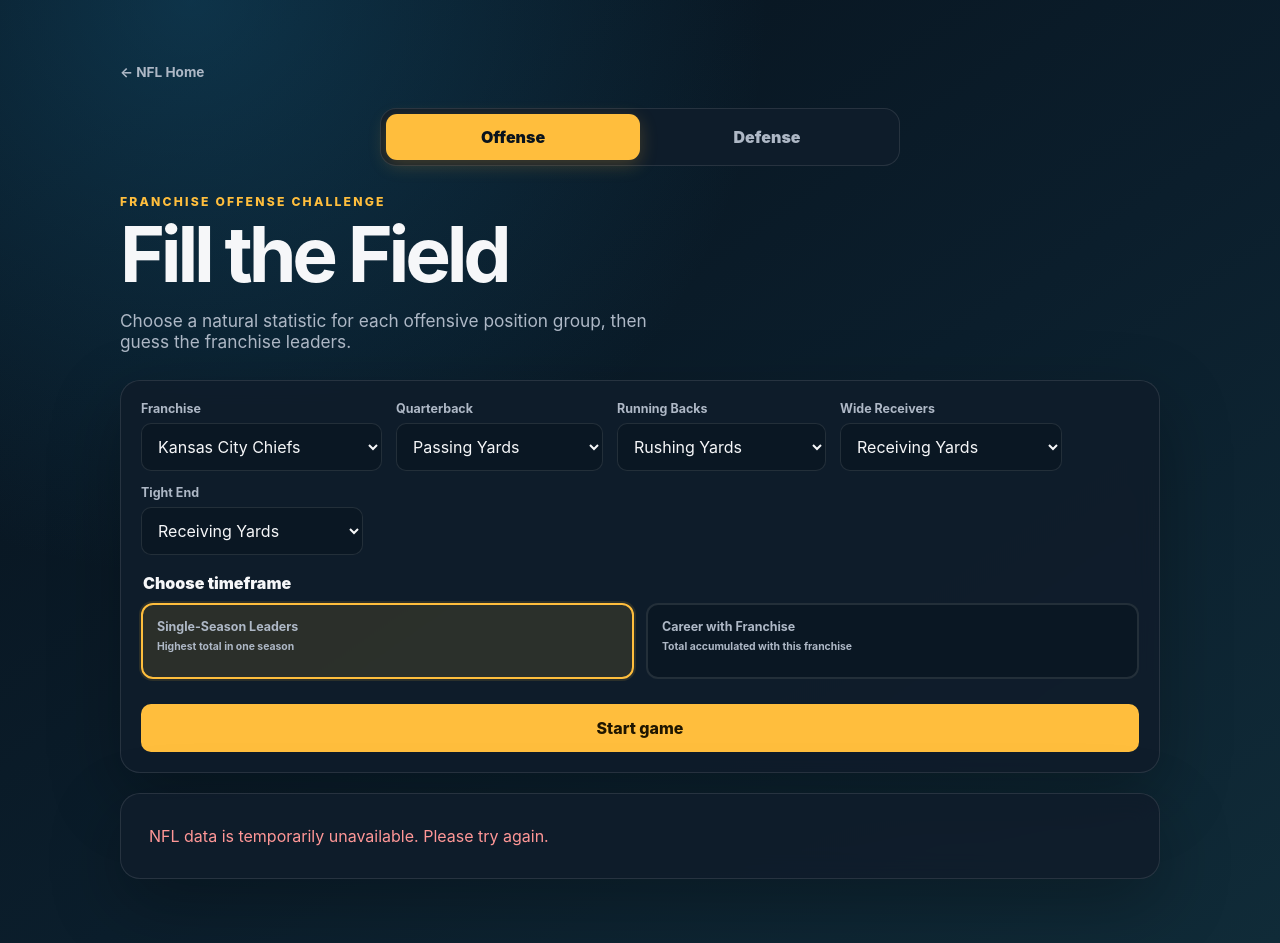
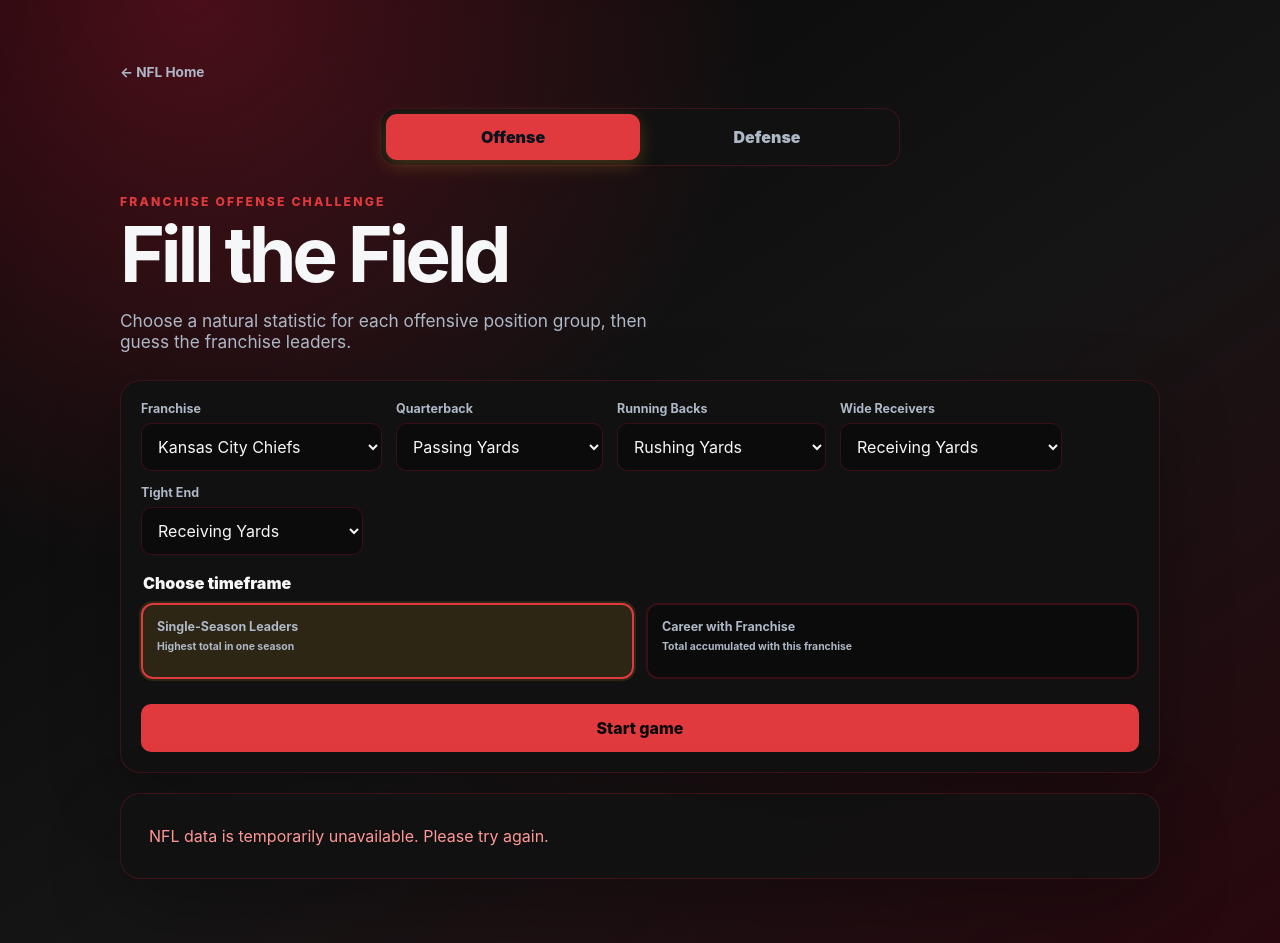
Before and after one commit to Kreeger21/top-ten-sports, a Flask app: page /nfl/fill-the-field in a window 1280 px wide. Run offline with Flask 3, Linux system fonts and the light colour scheme; data that the repository does not hold is empty.

Commit message:
Add league-specific UI themes

```diff
--- a/app.py
+++ b/app.py
@@ -30,6 +30,18 @@ app.config.update(
     SESSION_COOKIE_SAMESITE="Lax",
 )
 app.secret_key = os.environ.get("FLASK_SECRET_KEY", "top-ten-sports-local-development")
+
+
+@app.context_processor
+def league_theme():
+    """Give every sport route a consistent, league-specific visual identity."""
+    path = request.path
+    if path.startswith("/college-football"):
+        return {"theme_class": "theme-cfb"}
+    for sport_key in ("mlb", "nfl", "nba"):
+        if path.startswith(f"/{sport_key}"):
+            return {"theme_class": f"theme-{sport_key}"}
+    return {"theme_class": ""}
 
 SPORTS = {
     "mlb": {"name": "MLB", "service": mlb_service, "min": 1901, "max": lambda: date.today().year},
--- a/static/styles.css
+++ b/static/styles.css
@@ -19,6 +19,41 @@ body {
     radial-gradient(circle at 15% 0%, rgba(24, 105, 145, 0.38), transparent 36rem),
     linear-gradient(145deg, #07111b 0%, #0b1e2c 55%, #102b38 100%);
 }
+
+/* League identities: Yankees, Falcons, Knicks, and Mississippi State. */
+body.theme-mlb {
+  --accent: #c4ced4;
+  --accent-dark: #0c2340;
+  --panel: rgba(12, 35, 64, .92);
+  --line: rgba(196, 206, 212, .2);
+  background: radial-gradient(circle at 15% 0%, rgba(196, 206, 212, .22), transparent 36rem), linear-gradient(145deg, #050d18 0%, #0c2340 58%, #132f4c 100%);
+}
+body.theme-nfl {
+  --accent: #e03a3e;
+  --accent-dark: #090909;
+  --panel: rgba(18, 18, 18, .93);
+  --line: rgba(167, 25, 48, .3);
+  background: radial-gradient(circle at 15% 0%, rgba(167, 25, 48, .42), transparent 36rem), linear-gradient(145deg, #050505 0%, #151515 55%, #28080e 100%);
+}
+body.theme-nba {
+  --accent: #f58426;
+  --accent-dark: #071b3f;
+  --panel: rgba(0, 43, 92, .93);
+  --line: rgba(245, 132, 38, .25);
+  background: radial-gradient(circle at 15% 0%, rgba(245, 132, 38, .35), transparent 36rem), linear-gradient(145deg, #06152f 0%, #002b5c 58%, #071f45 100%);
+}
+body.theme-cfb {
+  --accent: #ffffff;
+  --accent-dark: #5d1725;
+  --panel: rgba(93, 23, 37, .93);
+  --line: rgba(255, 255, 255, .22);
+  background: radial-gradient(circle at 15% 0%, rgba(255, 255, 255, .16), transparent 36rem), linear-gradient(145deg, #240910 0%, #5d1725 58%, #3d0f19 100%);
+}
+
+body.theme-mlb input, body.theme-mlb select, body.theme-mlb .locked-option, body.theme-mlb .check-menu summary, body.theme-mlb .check-menu-options, body.theme-mlb .war-mode-option span { background: #081a2d; }
+body.theme-nfl input, body.theme-nfl select, body.theme-nfl .locked-option, body.theme-nfl .check-menu summary, body.theme-nfl .check-menu-options, body.theme-nfl .war-mode-option span { background: #0b0b0b; }
+body.theme-nba input, body.theme-nba select, body.theme-nba .locked-option, body.theme-nba .check-menu summary, body.theme-nba .check-menu-options, body.theme-nba .war-mode-option span { background: #061d3b; }
+body.theme-cfb input, body.theme-cfb select, body.theme-cfb .locked-option, body.theme-cfb .check-menu summary, body.theme-cfb .check-menu-options, body.theme-cfb .war-mode-option span { background: #300c14; }
 
 .page-shell { width: min(1040px, calc(100% - 32px)); margin: 0 auto; padding: 64px 0; }
 .top-nav { display: flex; justify-content: space-between; align-items: center; margin-bottom: 28px; }
--- a/templates/awards.html
+++ b/templates/awards.html
@@ -6,7 +6,7 @@
   <title>Award Winners · {{ sport_name }} Top Ten</title>
   <link rel="stylesheet" href="{{ url_for('static', filename='styles.css') }}">
 </head>
-<body>
+<body class="{{ theme_class }}">
   <main class="page-shell">
     <nav class="top-nav"><a href="{{ url_for(home_endpoint) }}">← {{ sport_name }} Home</a></nav>
 
--- a/templates/career_guess_player.html
+++ b/templates/career_guess_player.html
@@ -1,5 +1,5 @@
 <!doctype html><html lang="en"><head><meta charset="utf-8"><meta name="viewport" content="width=device-width, initial-scale=1"><title>Guess the Player · {{ sport_name }}</title><link rel="stylesheet" href="{{ url_for('static', filename='styles.css') }}"></head>
-<body><main class="page-shell"><nav class="top-nav"><a href="{{ url_for(home_endpoint) }}">← {{ sport_name }} Home</a></nav>
+<body class="{{ theme_class }}"><main class="page-shell"><nav class="top-nav"><a href="{{ url_for(home_endpoint) }}">← {{ sport_name }} Home</a></nav>
 <header class="hero challenge-hero"><p class="eyebrow">Career Journey Challenge</p><h1>Guess the Player</h1><p class="intro">Use the season-by-season team history and career totals to identify the {{ sport_name }} player.</p></header>
 <nav class="difficulty-switch" aria-label="Choose difficulty">{% for key,option in difficulties.items() %}<a class="{% if difficulty == key %}active{% endif %}" {% if difficulty == key %}aria-current="page"{% endif %} href="{{ url_for(game_endpoint, difficulty=key, new=1) }}"><strong>{{ option.label }}</strong><small>{{ option.description }}</small></a>{% endfor %}</nav>
 <section class="card player-career-summary generic-career-summary"><div><span>Career span</span><strong>{{ career.years }}</strong></div><div><span>Seasons</span><strong>{{ career.seasons }}</strong></div><div><span>Primary position</span><strong>{{ career.position }}</strong></div><div{% if finished %} class="player-reveal"{% endif %}><span>The player</span><strong>{% if finished %}{{ career.name }}{% else %}Mystery player{% endif %}</strong></div></section>
--- a/templates/cfb_defense_field.html
+++ b/templates/cfb_defense_field.html
@@ -1,5 +1,5 @@
 <!doctype html><html lang="en"><head><meta charset="utf-8"><meta name="viewport" content="width=device-width, initial-scale=1"><title>Fill the Field · College Football</title><link rel="stylesheet" href="{{ url_for('static', filename='styles.css') }}"></head>
-<body><main class="page-shell">
+<body class="theme-cfb"><main class="page-shell">
   <nav class="top-nav"><a href="{{ url_for('cfb_home') }}">← College Football Home</a></nav>
   <nav class="field-side-switch" aria-label="Choose side of the ball"><a href="{{ url_for('cfb_fill_field', team=team_key, timeframe=timeframe) }}">Offense</a><a class="active" aria-current="page" href="{{ url_for('cfb_defense_field', team=team_key, timeframe=timeframe) }}">Defense</a></nav>
   <header class="hero challenge-hero"><p class="eyebrow">Program Defense Challenge</p><h1>Fill the Field</h1><p class="intro">Choose a statistic for each position group, then guess the program leaders who fill the defense.</p></header>
--- a/templates/cfb_fill_field.html
+++ b/templates/cfb_fill_field.html
@@ -1,5 +1,5 @@
 <!doctype html><html lang="en"><head><meta charset="utf-8"><meta name="viewport" content="width=device-width, initial-scale=1"><title>Fill the Field · College Football</title><link rel="stylesheet" href="{{ url_for('static', filename='styles.css') }}"></head>
-<body><main class="page-shell">
+<body class="theme-cfb"><main class="page-shell">
   <nav class="top-nav"><a href="{{ url_for('cfb_home') }}">← College Football Home</a></nav>
   <nav class="field-side-switch" aria-label="Choose side of the ball"><a class="active" aria-current="page" href="{{ url_for('cfb_fill_field', team=team_key, timeframe=timeframe) }}">Offense</a><a href="{{ url_for('cfb_defense_field', team=team_key, timeframe=timeframe) }}">Defense</a></nav>
   <header class="hero challenge-hero"><p class="eyebrow">Program Offense Challenge</p><h1>Fill the Field</h1><p class="intro">Choose a natural statistic for each offensive position group, then guess the program leaders.</p></header>
--- a/templates/challenge.html
+++ b/templates/challenge.html
@@ -6,7 +6,7 @@
   <title>Top Ten Challenge · {{ sport_name }} Top Ten</title>
   <link rel="stylesheet" href="{{ url_for('static', filename='styles.css') }}">
 </head>
-<body>
+<body class="{{ theme_class }}">
   <main class="page-shell">
     <nav class="top-nav">
       <a href="{{ url_for(home_endpoint) }}">← {{ sport_name }} Home</a>
--- a/templates/home.html
+++ b/templates/home.html
@@ -6,7 +6,7 @@
   <title>{{ sport_name }} Top Ten</title>
   <link rel="stylesheet" href="{{ url_for('static', filename='styles.css') }}">
 </head>
-<body>
+<body class="{{ theme_class }}">
   <main class="page-shell home-shell">
     <header class="hero home-hero">
       <nav class="top-nav"><a href="{{ url_for('home') }}">← All sports</a></nav>
--- a/templates/index.html
+++ b/templates/index.html
@@ -6,7 +6,7 @@
   <title>{{ sport_name }} Top Ten</title>
   <link rel="stylesheet" href="{{ url_for('static', filename='styles.css') }}">
 </head>
-<body>
+<body class="{{ theme_class }}">
   <main class="page-shell">
     <nav class="top-nav">
       <a href="{{ url_for(home_endpoint) }}">← {{ sport_name }} Home</a>
--- a/templates/nba_fill_court.html
+++ b/templates/nba_fill_court.html
@@ -1,5 +1,5 @@
 <!doctype html><html lang="en"><head><meta charset="utf-8"><meta name="viewport" content="width=device-width, initial-scale=1"><title>Fill the Court · NBA Top Ten</title><link rel="stylesheet" href="{{ url_for('static', filename='styles.css') }}"></head>
-<body><main class="page-shell">
+<body class="theme-nba"><main class="page-shell">
   <nav class="top-nav"><a href="{{ url_for('nba_home') }}">← NBA Home</a></nav>
   <header class="hero challenge-hero"><p class="eyebrow">Franchise Lineup Challenge</p><h1>Fill the Court</h1><p class="intro">Choose one statistic, then guess its franchise leader at all five positions.</p></header>
   <section class="card controls-card"><form method="get" class="diamond-controls"><div class="court-controls"><label for="nba-team-select"><span>Franchise</span><select id="nba-team-select" name="team">{% for key, team in teams.items() %}<option value="{{ key }}" {% if key == team_key %}selected{% endif %}>{{ team[0] }}</option>{% endfor %}</select></label><label for="court-stat-select"><span>Statistic</span><select id="court-stat-select" name="stat">{% for key, stat in stat_options.items() %}<option value="{{ key }}" {% if stat_key == key %}selected{% endif %}>{{ stat.label }}</option>{% endfor %}</select></label></div><fieldset class="war-mode-options"><legend>Choose timeframe</legend>{% for key, label in timeframe_options.items() %}<label class="war-mode-option"><input type="radio" name="timeframe" value="{{ key }}" {% if key == timeframe %}checked{% endif %}><span><strong>{{ label }}</strong><small>{% if key == 'single_season' %}Highest total in one regular season{% else %}Total accumulated with this franchise{% endif %}</small></span></label>{% endfor %}</fieldset><button type="submit">Start game</button></form></section>
--- a/templates/nba_guess_player.html
+++ b/templates/nba_guess_player.html
@@ -6,7 +6,7 @@
   <title>Guess the Player · NBA</title>
   <link rel="stylesheet" href="{{ url_for('static', filename='styles.css') }}">
 </head>
-<body>
+<body class="theme-nba">
 <main class="page-shell">
   <nav class="top-nav"><a href="{{ url_for('nba_home') }}">← NBA Home</a></nav>
   <header class="hero challenge-hero">
--- a/templates/nfl_defense_field.html
+++ b/templates/nfl_defense_field.html
@@ -1,5 +1,5 @@
 <!doctype html><html lang="en"><head><meta charset="utf-8"><meta name="viewport" content="width=device-width, initial-scale=1"><title>Fill the Field · NFL Top Ten</title><link rel="stylesheet" href="{{ url_for('static', filename='styles.css') }}"></head>
-<body><main class="page-shell">
+<body class="theme-nfl"><main class="page-shell">
   <nav class="top-nav"><a href="{{ url_for('nfl_home') }}">← NFL Home</a></nav>
   <nav class="field-side-switch" aria-label="Choose side of the ball"><a href="{{ url_for('nfl_fill_field', team=team_key, timeframe=timeframe) }}">Offense</a><a class="active" aria-current="page" href="{{ url_for('nfl_defense_field', team=team_key, timeframe=timeframe) }}">Defense</a></nav>
   <header class="hero challenge-hero"><p class="eyebrow">Franchise Defense Challenge</p><h1>Fill the Field</h1><p class="intro">Choose a statistic for each position group, then guess the franchise leaders who fill the defense.</p></header>
--- a/templates/nfl_fill_field.html
+++ b/templates/nfl_fill_field.html
@@ -1,5 +1,5 @@
 <!doctype html><html lang="en"><head><meta charset="utf-8"><meta name="viewport" content="width=device-width, initial-scale=1"><title>Fill the Field · NFL Top Ten</title><link rel="stylesheet" href="{{ url_for('static', filename='styles.css') }}"></head>
-<body><main class="page-shell">
+<body class="theme-nfl"><main class="page-shell">
   <nav class="top-nav"><a href="{{ url_for('nfl_home') }}">← NFL Home</a></nav>
   <nav class="field-side-switch" aria-label="Choose side of the ball"><a class="active" aria-current="page" href="{{ url_for('nfl_fill_field', team=team_key, timeframe=timeframe) }}">Offense</a><a href="{{ url_for('nfl_defense_field', team=team_key, timeframe=timeframe) }}">Defense</a></nav>
   <header class="hero challenge-hero"><p class="eyebrow">Franchise Offense Challenge</p><h1>Fill the Field</h1><p class="intro">Choose a natural statistic for each offensive position group, then guess the franchise leaders.</p></header>
--- a/templates/random_setup.html
+++ b/templates/random_setup.html
@@ -6,7 +6,7 @@
   <title>Quiz Your Friends · {{ sport_name }} Top Ten</title>
   <link rel="stylesheet" href="{{ url_for('static', filename='styles.css') }}">
 </head>
-<body><main class="page-shell">
+<body class="{{ theme_class }}"><main class="page-shell">
   <nav class="top-nav"><a href="{{ url_for(home_endpoint) }}">← {{ sport_name }} Home</a></nav>
   <header class="hero"><p class="eyebrow">Set the boundaries</p><h1>Quiz Your Friends</h1><p class="intro">Choose the years, categories, and statistics that can appear. We’ll randomly select one valid combination.</p></header>
   <section class="card random-setup-card">
--- a/templates/team_logo_game.html
+++ b/templates/team_logo_game.html
@@ -1,5 +1,5 @@
 <!doctype html><html lang="en"><head><meta charset="utf-8"><meta name="viewport" content="width=device-width, initial-scale=1"><title>Guess the Team · {{ sport_name }}</title><link rel="stylesheet" href="{{ url_for('static', filename='styles.css') }}"></head>
-<body><main class="page-shell">
+<body class="{{ theme_class }}"><main class="page-shell">
   <nav class="top-nav"><a href="{{ url_for(home_endpoint) }}">← {{ sport_name }} Home</a></nav>
   {% if sport == 'nfl' %}<nav class="field-side-switch" aria-label="Choose side of the ball"><a class="{% if side == 'offense' %}active{% endif %}" {% if side == 'offense' %}aria-current="page"{% endif %} href="{{ url_for(game_endpoint, side='offense') }}">Offense</a><a class="{% if side == 'defense' %}active{% endif %}" {% if side == 'defense' %}aria-current="page"{% endif %} href="{{ url_for(game_endpoint, side='defense') }}">Defense</a></nav>{% endif %}
   <header class="hero challenge-hero"><p class="eyebrow">Current Teams · College Logo Challenge</p><h1>Guess the Team</h1><p class="intro">Each logo represents a current player's college. Use the full lineup to identify their {{ sport_name }} team.</p></header>
--- a/templates/war_diamond.html
+++ b/templates/war_diamond.html
@@ -1,5 +1,5 @@
 <!doctype html><html lang="en"><head><meta charset="utf-8"><meta name="viewport" content="width=device-width, initial-scale=1"><title>Fill the Field · MLB Top Ten</title><link rel="stylesheet" href="{{ url_for('static', filename='styles.css') }}"></head>
-<body><main class="page-shell">
+<body class="theme-mlb"><main class="page-shell">
   <nav class="top-nav"><a href="{{ url_for('mlb_home') }}">← MLB Home</a></nav>
   <header class="hero challenge-hero"><p class="eyebrow">Franchise Leaders Challenge</p><h1>Fill the Field</h1><p class="intro">Guess each position's leading player for the selected franchise, statistic, and timeframe.</p></header>
   <section class="card controls-card"><form method="get" class="diamond-controls"><div class="award-controls"><label for="team-select"><span>Franchise</span><select id="team-select" name="team">{% for key, team in teams.items() %}<option value="{{ key }}" {% if key == team_key %}selected{% endif %}>{{ team[0] }}</option>{% endfor %}</select></label><label for="era-select"><span>Difficulty</span><select id="era-select" name="era">{% for key, label in era_options.items() %}<option value="{{ key }}" {% if key == era %}selected{% endif %}>{{ label }}</option>{% endfor %}</select></label><label for="diamond-stat-select"><span>Statistic</span><select id="diamond-stat-select" name="diamond_stat">{% for key, definition in diamond_stats.items() %}<option value="{{ key }}" {% if key == stat_key %}selected{% endif %}>{{ definition.label }}</option>{% endfor %}</select></label></div><fieldset class="war-mode-options"><legend>Choose timeframe</legend>{% for key, label in war_mode_options.items() %}<label class="war-mode-option"><input type="radio" name="war_mode" value="{{ key }}" {% if key == war_mode %}checked{% endif %}><span><strong>{{ label }}</strong><small>{% if key == 'single_season' %}Highest total in one season{% else %}Total accumulated with this franchise{% endif %}</small></span></label>{% endfor %}</fieldset><button type="submit">Start game</button></form></section>
```
